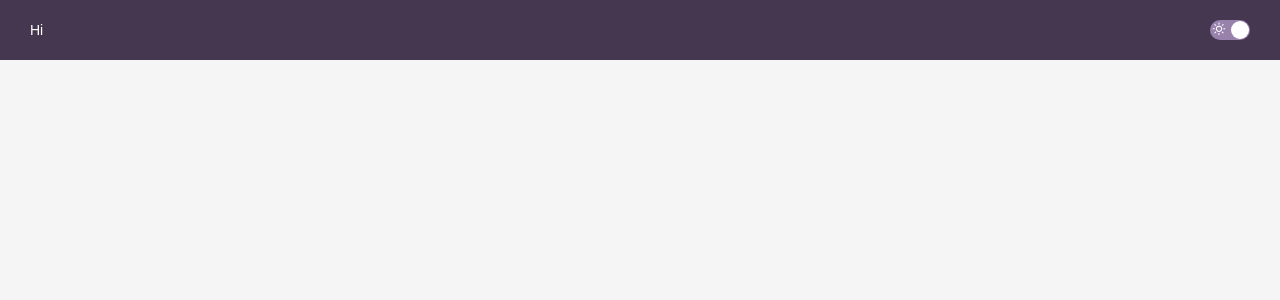
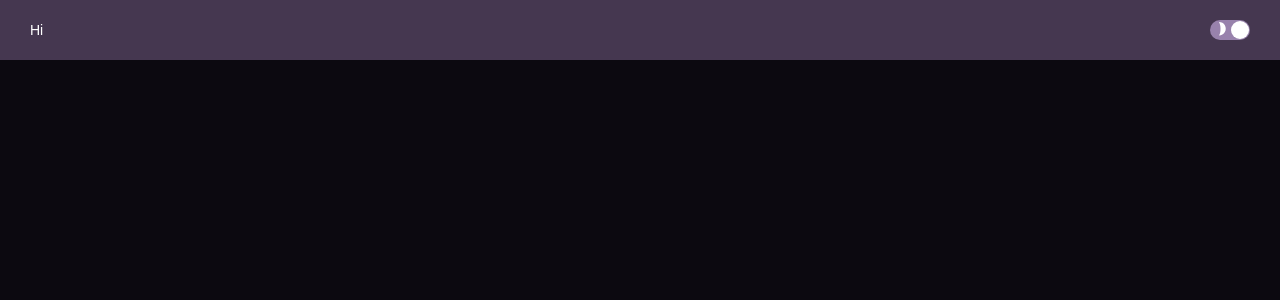
Before and after one commit to developermartins/theme-switcher, a React (Create React App) app: page / in a window 1280 px wide. Both pictures are taken after a click on the element 1230 px from the left and 30 px from the top of the page. Shown: the top 300 px of the page. Built offline with nearby package versions, Linux system fonts and the light colour scheme.

Commit message:
setup toggleTheme function

```diff
--- a/src/App.tsx
+++ b/src/App.tsx
@@ -15,9 +15,9 @@ function App() {
 
   return (
     <div className="App">
-        <ThemeProvider theme={light}>
+        <ThemeProvider theme={theme}>
           <GlobalStyle />
-          <Header />
+          <Header toggleTheme={toggleTheme} />
         </ThemeProvider>
     </div>
   );
--- a/src/components/Header/index.tsx
+++ b/src/components/Header/index.tsx
@@ -4,19 +4,23 @@ import { ThemeContext } from 'styled-components'; // Acessando tema externo
 import {  WiDaySunny, WiMoonWaxingCrescent5  } from 'react-icons/wi';
 import Switch from 'react-switch';
 
-const Header: React.FC = () => {
+interface Props {
+    toggleTheme(): void;
+};
 
-    const { colors } = useContext(ThemeContext); // Acessando tema externo
+const Header: React.FC<Props> = ({ toggleTheme }) => {
+
+    const { colors, title } = useContext(ThemeContext); // Acessando tema externo
 
   return (
     <Container>
         Hi
 
         <Switch
-            onChange={() => {}}
-            checked={true}
-            checkedIcon={<WiDaySunny size={18} />}
-            uncheckedIcon={<WiMoonWaxingCrescent5 size={18} />}
+            onChange={toggleTheme}
+            checked={title === 'dark'}
+            checkedIcon={<WiMoonWaxingCrescent5 size={18} />}
+            uncheckedIcon={<WiDaySunny size={18} />}
             height={20}
             width={40}
             handleDiameter={18}
--- a/src/styles/themes/dark.ts
+++ b/src/styles/themes/dark.ts
@@ -7,7 +7,7 @@ export default {
         themeOn: '#9882AC',
         themeOff: '#A393BF',
 
-        background: '#F5F5F5',
-        text: '#333',
+        background: '#0C0910',
+        text: '#fff',
     },
 };
```
